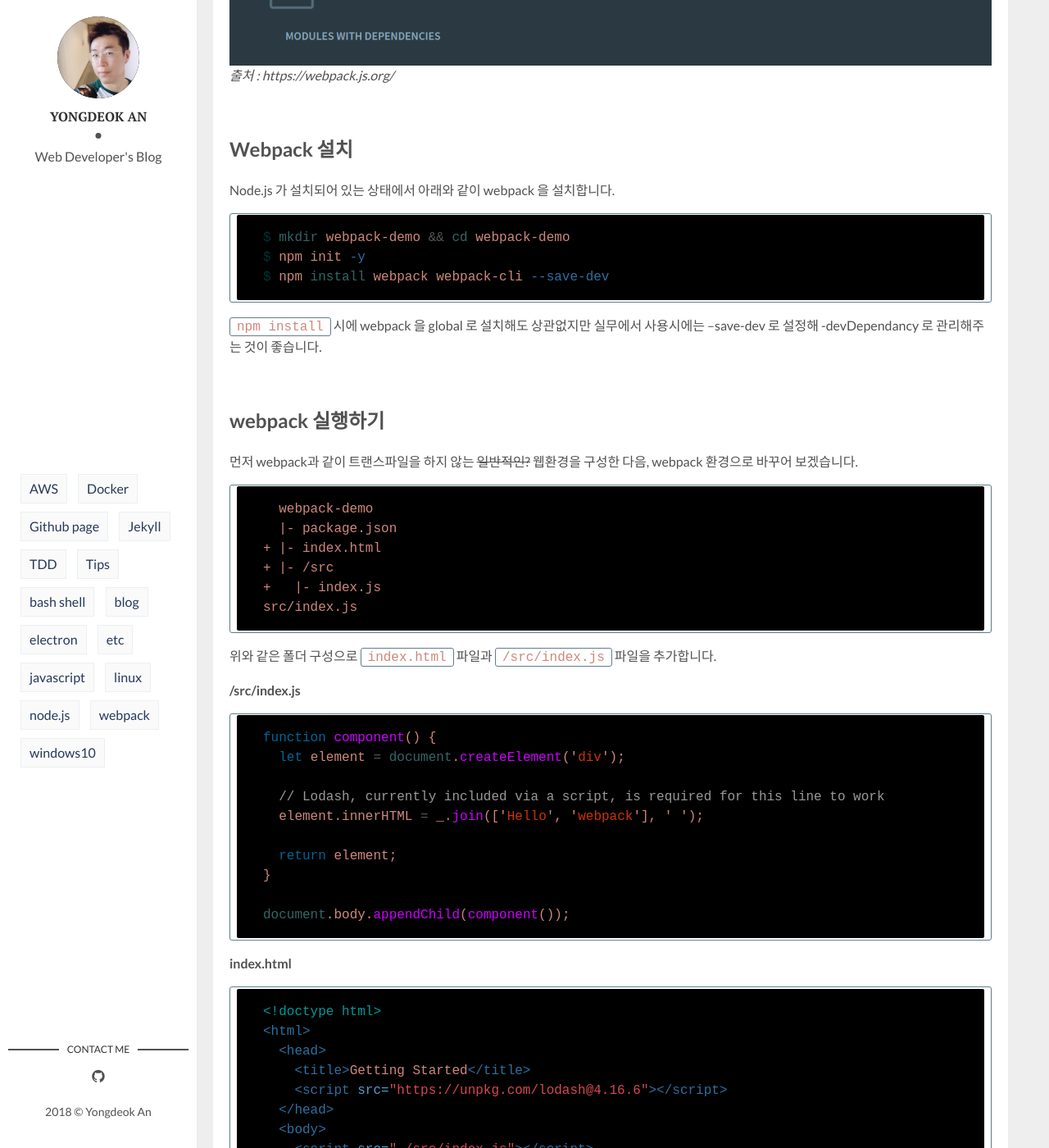
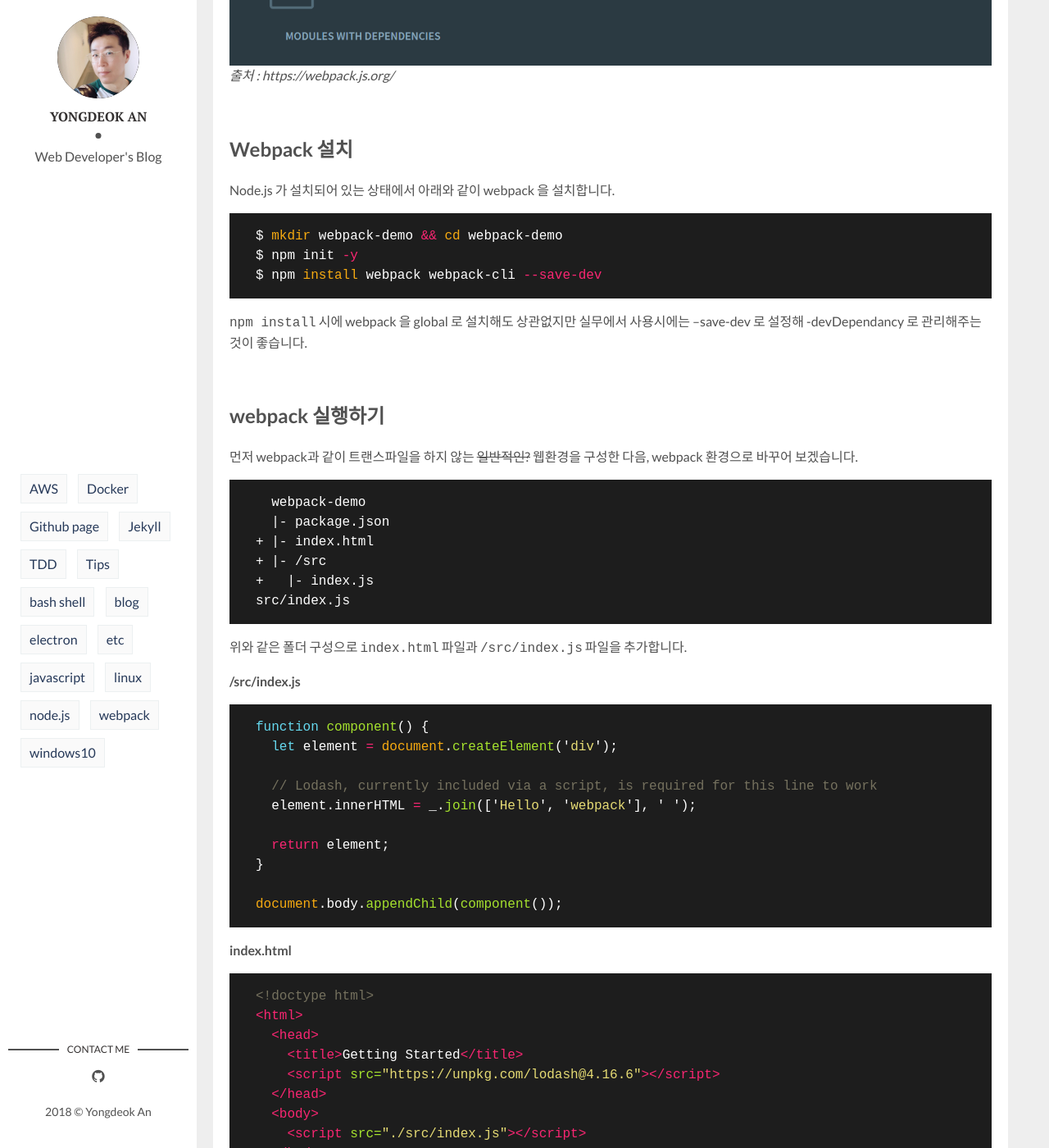
Before and after one commit to krauser085/krauser085.github.io, a Jekyll site: the page built from _posts/2018-09-22-webpack-01.md, in a window 1280 px wide and 1400 px high, scrolled down 1127 px. Shown: the whole window at 82% size. Built offline with Jekyll 4.4.1, drawn with Linux system fonts in a browser that asks for light colours; comment, search, counter and statistics services are not loaded.

Commit message:
change main.css for syntax highlighting

```diff
--- a/assets/css/main.css
+++ b/assets/css/main.css
@@ -436,324 +436,193 @@ template {
   display: none;
 }
 
+.highlight { background-color: rgb(29, 29, 29); }
+.highlight table td { padding: 5px; }
+.highlight table pre { margin: 0; }
+.highlight .gh {
+  color: #999999;
+}
+.highlight .sr {
+  color: #f6aa11;
+}
+.highlight .go {
+  color: #888888;
+}
+.highlight .gp {
+  color: #555555;
+}
+.highlight .gs {
+}
+.highlight .gu {
+  color: #aaaaaa;
+}
+.highlight .nb {
+  color: #f6aa11;
+}
+.highlight .cm {
+  color: #75715e;
+}
+.highlight .cp {
+  color: #75715e;
+}
+.highlight .c1 {
+  color: #75715e;
+}
+.highlight .cs {
+  color: #75715e;
+}
+.highlight .c, .highlight .cd {
+  color: #75715e;
+}
+.highlight .err {
+  color: #960050;
+}
+.highlight .gr {
+  color: #960050;
+}
+.highlight .gt {
+  color: #960050;
+}
+.highlight .gd {
+  color: #49483e;
+}
+.highlight .gi {
+  color: #49483e;
+}
+.highlight .ge {
+  color: #49483e;
+}
+.highlight .kc {
+  color: #66d9ef;
+}
+.highlight .kd {
+  color: #66d9ef;
+}
+.highlight .kr {
+  color: #66d9ef;
+}
+.highlight .no {
+  color: #66d9ef;
+}
+.highlight .kt {
+  color: #66d9ef;
+}
+.highlight .mf {
+  color: #ae81ff;
+}
+.highlight .mh {
+  color: #ae81ff;
+}
+.highlight .il {
+  color: #ae81ff;
+}
+.highlight .mi {
+  color: #ae81ff;
+}
+.highlight .mo {
+  color: #ae81ff;
+}
+.highlight .m, .highlight .mb, .highlight .mx {
+  color: #ae81ff;
+}
+.highlight .sc {
+  color: #ae81ff;
+}
+.highlight .se {
+  color: #ae81ff;
+}
+.highlight .ss {
+  color: #ae81ff;
+}
+.highlight .sd {
+  color: #e6db74;
+}
+.highlight .s2 {
+  color: #e6db74;
+}
+.highlight .sb {
+  color: #e6db74;
+}
+.highlight .sh {
+  color: #e6db74;
+}
+.highlight .si {
+  color: #e6db74;
+}
+.highlight .sx {
+  color: #e6db74;
+}
+.highlight .s1 {
+  color: #e6db74;
+}
+.highlight .s {
+  color: #e6db74;
+}
+.highlight .na {
+  color: #a6e22e;
+}
+.highlight .nc {
+  color: #a6e22e;
+}
+.highlight .nd {
+  color: #a6e22e;
+}
+.highlight .ne {
+  color: #a6e22e;
+}
+.highlight .nf {
+  color: #a6e22e;
+}
+.highlight .vc {
+  color: #ffffff;
+}
+.highlight .nn {
+  color: #ffffff;
+}
+.highlight .nl {
+  color: #ffffff;
+}
+.highlight .ni {
+  color: #ffffff;
+}
+.highlight .bp {
+  color: #ffffff;
+}
+.highlight .vg {
+  color: #ffffff;
+}
+.highlight .vi {
+  color: #ffffff;
+}
+.highlight .nv {
+  color: #ffffff;
+}
+.highlight .w {
+  color: #ffffff;
+}
 .highlight {
-  background-color: #faf9f9;
-  -webkit-border-radius: 3px;
-          border-radius: 3px;
-  margin: 0;
+  color: #ffffff;
 }
-.highlight { background-color: black; }
-.highlighter-rouge {
-  color: #ce887b;
-  font-weight: 400;
-  border: 1px solid #607D8B;
-  -webkit-border-radius: 3px;
-          border-radius: 3px;
-  padding: 0.1rem 0.5rem;
+.highlight .n, .highlight .py, .highlight .nx {
+  color: #ffffff;
 }
-
-.highlight .hll {
-  background-color: #ffc;
+.highlight .ow {
+  color: #f92672;
 }
-
-.highlight .c {
-  color: #999;
+.highlight .nt {
+  color: #f92672;
 }
-
-/* Comment */
-.highlight .err {
-  color: #a00;
-  background-color: #faa;
+.highlight .k, .highlight .kv {
+  color: #f92672;
 }
-
-/* Error */
-.highlight .k {
-  color: #069;
+.highlight .kn {
+  color: #f92672;
 }
-
-/* Keyword */
+.highlight .kp {
+  color: #f92672;
+}
 .highlight .o {
-  color: #555;
-}
-
-/* Operator */
-.highlight .cm {
-  color: #09f;
-  font-style: italic;
-}
-
-/* Comment.Multiline */
-.highlight .cp {
-  color: #099;
-}
-
-/* Comment.Preproc */
-.highlight .c1 {
-  color: #999;
-}
-
-/* Comment.Single */
-.highlight .cs {
-  color: #999;
-}
-
-/* Comment.Special */
-.highlight .gd {
-  background-color: #fcc;
-  border: 1px solid #c00;
-}
-
-/* Generic.Deleted */
-.highlight .ge {
-  font-style: italic;
-}
-
-/* Generic.Emph */
-.highlight .gr {
-  color: #f00;
-}
-
-/* Generic.Error */
-.highlight .gh {
-  color: #030;
-}
-
-/* Generic.Heading */
-.highlight .gi {
-  background-color: #cfc;
-  border: 1px solid #0c0;
-}
-
-/* Generic.Inserted */
-.highlight .go {
-  color: #aaa;
-}
-
-/* Generic.Output */
-.highlight .gp {
-  color: #009;
-}
-
-/* Generic.Prompt */
-/* Generic.Strong */
-.highlight .gu {
-  color: #030;
-}
-
-/* Generic.Subheading */
-.highlight .gt {
-  color: #9c6;
-}
-
-/* Generic.Traceback */
-.highlight .kc {
-  color: #069;
-}
-
-/* Keyword.Constant */
-.highlight .kd {
-  color: #069;
-}
-
-/* Keyword.Declaration */
-.highlight .kn {
-  color: #069;
-}
-
-/* Keyword.Namespace */
-.highlight .kp {
-  color: #069;
-}
-
-/* Keyword.Pseudo */
-.highlight .kr {
-  color: #069;
-}
-
-/* Keyword.Reserved */
-.highlight .kt {
-  color: #078;
-}
-
-/* Keyword.Type */
-.highlight .m {
-  color: #f60;
-}
-
-/* Literal.Number */
-.highlight .s {
-  color: #d44950;
-}
-
-/* Literal.String */
-.highlight .na {
-  color: #4f9fcf;
-}
-
-/* Name.Attribute */
-.highlight .nb {
-  color: #366;
-}
-
-/* Name.Builtin */
-.highlight .nc {
-  color: #0a8;
-}
-
-/* Name.Class */
-.highlight .no {
-  color: #360;
-}
-
-/* Name.Constant */
-.highlight .nd {
-  color: #99f;
-}
-
-/* Name.Decorator */
-.highlight .ni {
-  color: #999;
-}
-
-/* Name.Entity */
-.highlight .ne {
-  color: #c00;
-}
-
-/* Name.Exception */
-.highlight .nf {
-  color: #c0f;
-}
-
-/* Name.Function */
-.highlight .nl {
-  color: #99f;
-}
-
-/* Name.Label */
-.highlight .nn {
-  color: #0cf;
-}
-
-/* Name.Namespace */
-.highlight .nt {
-  color: #2f6f9f;
-}
-
-/* Name.Tag */
-.highlight .nv {
-  color: #033;
-}
-
-/* Name.Variable */
-.highlight .ow {
-  color: #000;
-}
-
-/* Operator.Word */
-.highlight .w {
-  color: #bbb;
-}
-
-/* Text.Whitespace */
-.highlight .mf {
-  color: #f60;
-}
-
-/* Literal.Number.Float */
-.highlight .mh {
-  color: #f60;
-}
-
-/* Literal.Number.Hex */
-.highlight .mi {
-  color: #f60;
-}
-
-/* Literal.Number.Integer */
-.highlight .mo {
-  color: #f60;
-}
-
-/* Literal.Number.Oct */
-.highlight .sb {
-  color: #c30;
-}
-
-/* Literal.String.Backtick */
-.highlight .sc {
-  color: #c30;
-}
-
-/* Literal.String.Char */
-.highlight .sd {
-  color: #c30;
-  font-style: italic;
-}
-
-/* Literal.String.Doc */
-.highlight .s2 {
-  color: #c30;
-}
-
-/* Literal.String.Double */
-.highlight .se {
-  color: #c30;
-}
-
-/* Literal.String.Escape */
-.highlight .sh {
-  color: #c30;
-}
-
-/* Literal.String.Heredoc */
-.highlight .si {
-  color: #a00;
-}
-
-/* Literal.String.Interpol */
-.highlight .sx {
-  color: #c30;
-}
-
-/* Literal.String.Other */
-.highlight .sr {
-  color: #3aa;
-}
-
-/* Literal.String.Regex */
-.highlight .s1 {
-  color: #c30;
-}
-
-/* Literal.String.Single */
-.highlight .ss {
-  color: #fc3;
-}
-
-/* Literal.String.Symbol */
-.highlight .bp {
-  color: #366;
-}
-
-/* Name.Builtin.Pseudo */
-.highlight .vc {
-  color: #033;
-}
-
-/* Name.Variable.Class */
-.highlight .vg {
-  color: #033;
-}
-
-/* Name.Variable.Global */
-.highlight .vi {
-  color: #033;
-}
-
-/* Name.Variable.Instance */
-.highlight .il {
-  color: #f60;
+  color: #f92672;
 }
 
 /* Literal.Number.Integer.Long */
```
